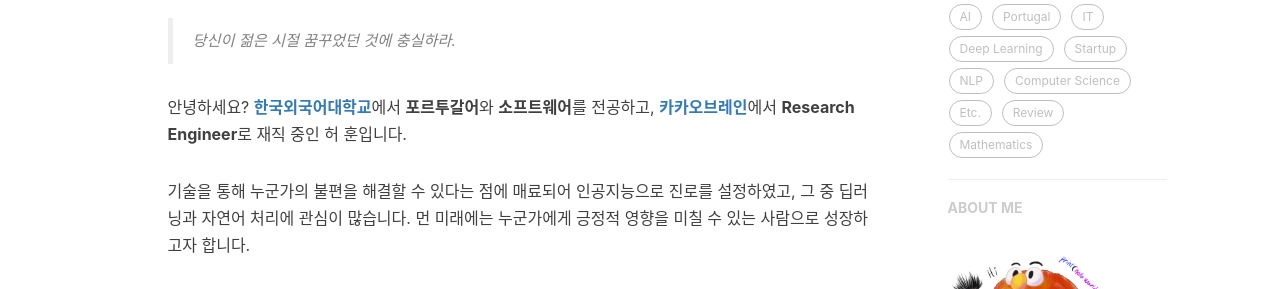
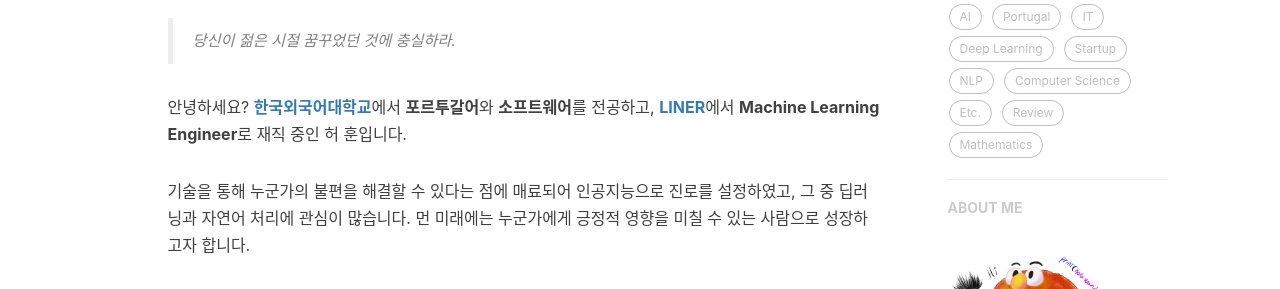
Before and after one commit to Huffon/huffon.github.io, a Jekyll site: the page built from about.html, in a window 1280 px wide. Shown: the part 483-772 px from the top of the page. Built offline with Jekyll 4.4.1, drawn with Linux system fonts in a browser that asks for light colours; nearby versions of some CDN libraries; comment, search, counter and statistics services are not loaded.

Commit message:
Update zh.md

```diff
--- a/_includes/about/zh.md
+++ b/_includes/about/zh.md
@@ -1,5 +1,5 @@
 > 당신이 젊은 시절 꿈꾸었던 것에 충실하라.
 
-안녕하세요? [**한국외국어대학교**](http://www.hufs.ac.kr/)에서 **포르투갈어**와 **소프트웨어**를 전공하고, [**카카오브레인**](https://www.kakaobrain.com/)에서 **Research Engineer**로 재직 중인 허 훈입니다.
+안녕하세요? [**한국외국어대학교**](http://www.hufs.ac.kr/)에서 **포르투갈어**와 **소프트웨어**를 전공하고, [**LINER**](https://getliner.com/home)에서 **Machine Learning Engineer**로 재직 중인 허 훈입니다.
 
 기술을 통해 누군가의 불편을 해결할 수 있다는 점에 매료되어 인공지능으로 진로를 설정하였고, 그 중 딥러닝과 자연어 처리에 관심이 많습니다. 먼 미래에는 누군가에게 긍정적 영향을 미칠 수 있는 사람으로 성장하고자 합니다.
```
